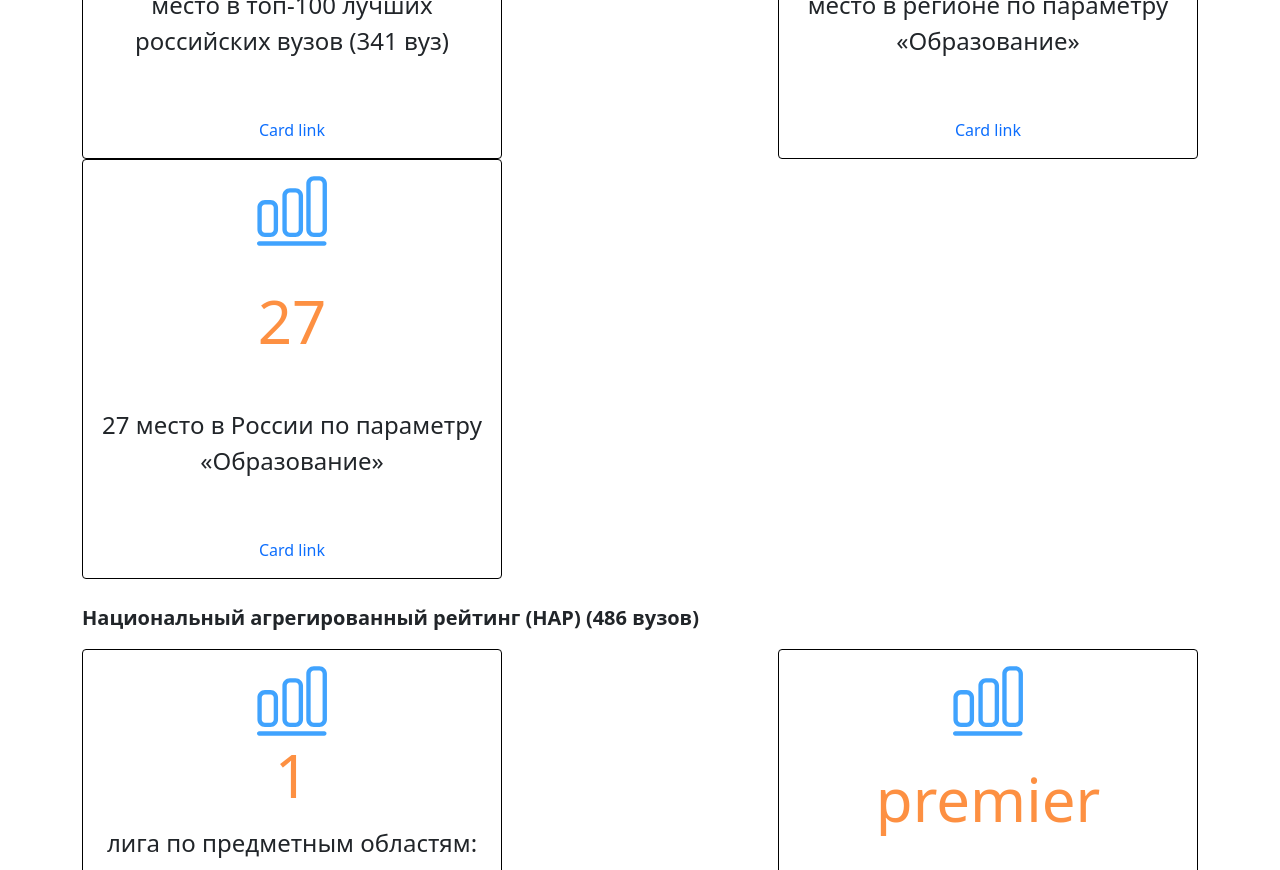
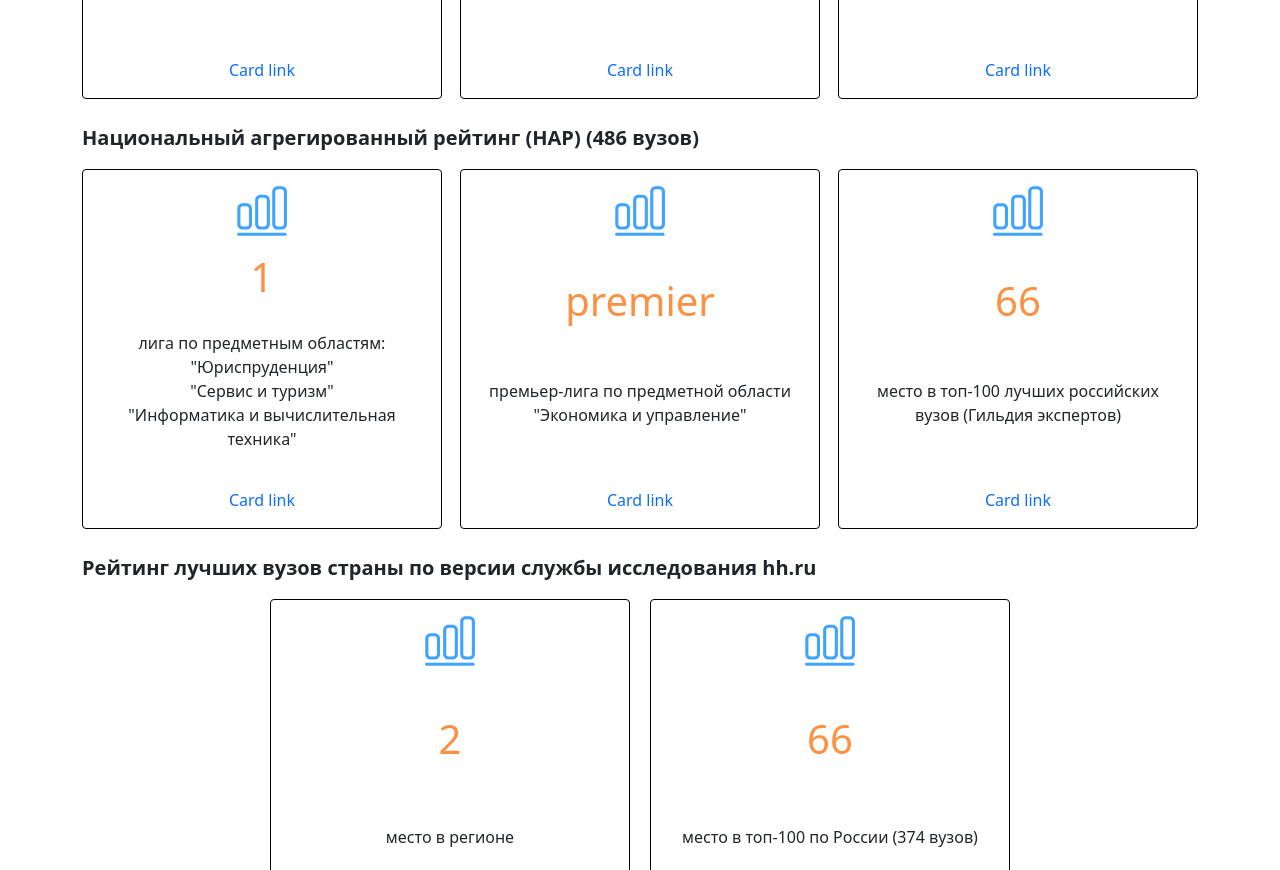
Before and after one commit to Latemaril/rating1, a plain HTML site: page index.html in a window 1280 px wide. Shown: the part 475-1345 px from the top of the page. Drawn offline with nearby package versions, Linux system fonts and the light colour scheme.

Commit message:
media 0.1

```diff
--- a/css/main.css
+++ b/css/main.css
@@ -105,8 +105,8 @@ html, body{
 
 .card {
     border: 1.5px solid black !important;
-    width: 420px;
-    height: 420px;
+    width: 430px;
+    height: 430px;
 }
 
 .card h1 {
--- a/css/media.css
+++ b/css/media.css
@@ -11,7 +11,10 @@
 @media only screen and (min-width: 992px){
     .container {
         width: 970px;
-    }}
+    }
+
+}
+
 
 @media only screen and (min-width: 900px){
     .container {
@@ -20,9 +23,25 @@
 
 }
 
-@media (min-width: 1400px){
-    .container {
-        max-width: 1320px;
+@media (max-width: 860px){
+
+
+}
+
+@media (min-width: 992px) {
+    .card {
+        border: 1.5px solid black !important;
+        width: 300px;
+        height: 300px;
+    }
+
+    .card h1 {
+        font-size: 40px;
+    }
+
+    .card svg {
+        height: 50px;
+        width: 50px;
     }
 }
 
@@ -32,22 +51,40 @@
         width: 1170px;
     }
 
+    .card {
+        border: 1.5px solid black !important;
+        width: 360px;
+        height: 360px;
+    }
+
+    .card h1 {
+        font-size: 40px;
+    }
+
+    .card svg {
+        height: 50px;
+        width: 50px;
+    }
+
 }
 
-@media (min-width: 1200px){
+@media (min-width: 1400px){
     .container {
-        max-width: 1140px;
+        max-width: 1320px;
+    }
+
+    .card {
+        border: 1.5px solid black !important;
+        width: 420px;
+        height: 420px;
+    }
+
+    .card h1 {
+        font-size: 40px;
+    }
+
+    .card svg {
+        height: 50px;
+        width: 50px;
     }
 }
-
-@media (max-width: 860px){
-
-    html, body{
-        min-height: 100%;
-        min-width: 750px;
-        font-family: Roboto;
-        color: black;
-    }
-
-
-}
--- a/index.html
+++ b/index.html
@@ -30,7 +30,7 @@
                                 <path d="M715.333 545.2C715.333 587.733 680.844 622.222 638.311 622.222H581.233C538.7 622.222 504.211 587.733 504.211 545.2V77.0222C504.222 34.4889 538.711 0 581.244 0H638.322C680.855 0 715.344 34.4889 715.344 77.0222L715.333 545.2ZM670.889 77.0222C670.889 59.0333 656.311 44.4444 638.322 44.4444H581.244C563.255 44.4444 548.666 59.0333 548.666 77.0222V545.211C548.666 563.2 563.255 577.789 581.244 577.789H638.322C656.311 577.789 670.9 563.2 670.9 545.211L670.889 77.0222Z" fill="#40A3FE"/>
                             </svg>
                             <h1 class="card-subtitle mb-2 rate-text_orange">64</h1>
-                            <p class="card-text text-center fs-4">место в топ-100 лучших российских вузов (341 вуз)</p>
+                            <p class="card-text text-center">место в топ-100 лучших российских вузов (341 вуз)</p>
                             <a href="#" class="card-link">Card link</a>
                         </div>
                     </div>
@@ -43,7 +43,7 @@
                                 <path d="M715.333 545.2C715.333 587.733 680.844 622.222 638.311 622.222H581.233C538.7 622.222 504.211 587.733 504.211 545.2V77.0222C504.222 34.4889 538.711 0 581.244 0H638.322C680.855 0 715.344 34.4889 715.344 77.0222L715.333 545.2ZM670.889 77.0222C670.889 59.0333 656.311 44.4444 638.322 44.4444H581.244C563.255 44.4444 548.666 59.0333 548.666 77.0222V545.211C548.666 563.2 563.255 577.789 581.244 577.789H638.322C656.311 577.789 670.9 563.2 670.9 545.211L670.889 77.0222Z" fill="#40A3FE"/>
                             </svg>
                             <h1 class="card-subtitle mb-2 rate-text_orange">1</h1>
-                            <p class="card-text text-center fs-4">место в регионе по параметру «Образование»</p>
+                            <p class="card-text text-center">место в регионе по параметру «Образование»</p>
                             <a href="#" class="card-link">Card link</a>
                         </div>
                     </div>
@@ -56,7 +56,7 @@
                                 <path d="M715.333 545.2C715.333 587.733 680.844 622.222 638.311 622.222H581.233C538.7 622.222 504.211 587.733 504.211 545.2V77.0222C504.222 34.4889 538.711 0 581.244 0H638.322C680.855 0 715.344 34.4889 715.344 77.0222L715.333 545.2ZM670.889 77.0222C670.889 59.0333 656.311 44.4444 638.322 44.4444H581.244C563.255 44.4444 548.666 59.0333 548.666 77.0222V545.211C548.666 563.2 563.255 577.789 581.244 577.789H638.322C656.311 577.789 670.9 563.2 670.9 545.211L670.889 77.0222Z" fill="#40A3FE"/>
                             </svg>
                             <h1 class="card-subtitle mb-2 rate-text_orange">27</h1>
-                            <p class="card-text text-center fs-4">27 место в России по параметру «Образование»</p>
+                            <p class="card-text text-center">27 место в России по параметру «Образование»</p>
                             <a href="#" class="card-link">Card link</a>
                         </div>
                     </div>
@@ -76,7 +76,7 @@
                                 <path d="M715.333 545.2C715.333 587.733 680.844 622.222 638.311 622.222H581.233C538.7 622.222 504.211 587.733 504.211 545.2V77.0222C504.222 34.4889 538.711 0 581.244 0H638.322C680.855 0 715.344 34.4889 715.344 77.0222L715.333 545.2ZM670.889 77.0222C670.889 59.0333 656.311 44.4444 638.322 44.4444H581.244C563.255 44.4444 548.666 59.0333 548.666 77.0222V545.211C548.666 563.2 563.255 577.789 581.244 577.789H638.322C656.311 577.789 670.9 563.2 670.9 545.211L670.889 77.0222Z" fill="#40A3FE"/>
                             </svg>
                             <h1 class="card-subtitle mb-2 rate-text_orange">1</h1>
-                            <p class="card-text text-center fs-4">лига по предметным областям: <br>"Юриспруденция"<br>"Сервис и туризм"<br>"Информатика и вычислительная техника"</p>
+                            <p class="card-text text-center">лига по предметным областям: <br>"Юриспруденция"<br>"Сервис и туризм"<br>"Информатика и вычислительная техника"</p>
                             <a href="#" class="card-link">Card link</a>
                         </div>
                     </div>
@@ -89,7 +89,7 @@
                                 <path d="M715.333 545.2C715.333 587.733 680.844 622.222 638.311 622.222H581.233C538.7 622.222 504.211 587.733 504.211 545.2V77.0222C504.222 34.4889 538.711 0 581.244 0H638.322C680.855 0 715.344 34.4889 715.344 77.0222L715.333 545.2ZM670.889 77.0222C670.889 59.0333 656.311 44.4444 638.322 44.4444H581.244C563.255 44.4444 548.666 59.0333 548.666 77.0222V545.211C548.666 563.2 563.255 577.789 581.244 577.789H638.322C656.311 577.789 670.9 563.2 670.9 545.211L670.889 77.0222Z" fill="#40A3FE"/>
                             </svg>
                             <h1 class="card-subtitle mb-2 rate-text_orange">premier</h1>
-                            <p class="card-text text-center fs-4">премьер-лига по предметной области "Экономика и управление"</p>
+                            <p class="card-text text-center">премьер-лига по предметной области "Экономика и управление"</p>
                             <a href="#" class="card-link">Card link</a>
                         </div>
                     </div>
@@ -102,7 +102,7 @@
                                 <path d="M715.333 545.2C715.333 587.733 680.844 622.222 638.311 622.222H581.233C538.7 622.222 504.211 587.733 504.211 545.2V77.0222C504.222 34.4889 538.711 0 581.244 0H638.322C680.855 0 715.344 34.4889 715.344 77.0222L715.333 545.2ZM670.889 77.0222C670.889 59.0333 656.311 44.4444 638.322 44.4444H581.244C563.255 44.4444 548.666 59.0333 548.666 77.0222V545.211C548.666 563.2 563.255 577.789 581.244 577.789H638.322C656.311 577.789 670.9 563.2 670.9 545.211L670.889 77.0222Z" fill="#40A3FE"/>
                             </svg>
                             <h1 class="card-subtitle mb-2 rate-text_orange">66</h1>
-                            <p class="card-text text-center fs-4">место в топ-100 лучших российских вузов (Гильдия экспертов)</p>
+                            <p class="card-text text-center">место в топ-100 лучших российских вузов (Гильдия экспертов)</p>
                             <a href="#" class="card-link">Card link</a>
                         </div>
                     </div>
@@ -122,7 +122,7 @@
                                 <path d="M715.333 545.2C715.333 587.733 680.844 622.222 638.311 622.222H581.233C538.7 622.222 504.211 587.733 504.211 545.2V77.0222C504.222 34.4889 538.711 0 581.244 0H638.322C680.855 0 715.344 34.4889 715.344 77.0222L715.333 545.2ZM670.889 77.0222C670.889 59.0333 656.311 44.4444 638.322 44.4444H581.244C563.255 44.4444 548.666 59.0333 548.666 77.0222V545.211C548.666 563.2 563.255 577.789 581.244 577.789H638.322C656.311 577.789 670.9 563.2 670.9 545.211L670.889 77.0222Z" fill="#40A3FE"/>
                             </svg>
                             <h1 class="card-subtitle mb-2 rate-text_orange">2</h1>
-                            <p class="card-text text-center fs-4">место в регионе</p>
+                            <p class="card-text text-center">место в регионе</p>
                             <a href="#" class="card-link">Card link</a>
                         </div>
                     </div>
@@ -135,7 +135,7 @@
                                 <path d="M715.333 545.2C715.333 587.733 680.844 622.222 638.311 622.222H581.233C538.7 622.222 504.211 587.733 504.211 545.2V77.0222C504.222 34.4889 538.711 0 581.244 0H638.322C680.855 0 715.344 34.4889 715.344 77.0222L715.333 545.2ZM670.889 77.0222C670.889 59.0333 656.311 44.4444 638.322 44.4444H581.244C563.255 44.4444 548.666 59.0333 548.666 77.0222V545.211C548.666 563.2 563.255 577.789 581.244 577.789H638.322C656.311 577.789 670.9 563.2 670.9 545.211L670.889 77.0222Z" fill="#40A3FE"/>
                             </svg>
                             <h1 class="card-subtitle mb-2 rate-text_orange">66</h1>
-                            <p class="card-text text-center fs-4">место в топ-100 по России (374 вузов)</p>
+                            <p class="card-text text-center">место в топ-100 по России (374 вузов)</p>
                             <a href="#" class="card-link">Card link</a>
                         </div>
                     </div>
```
